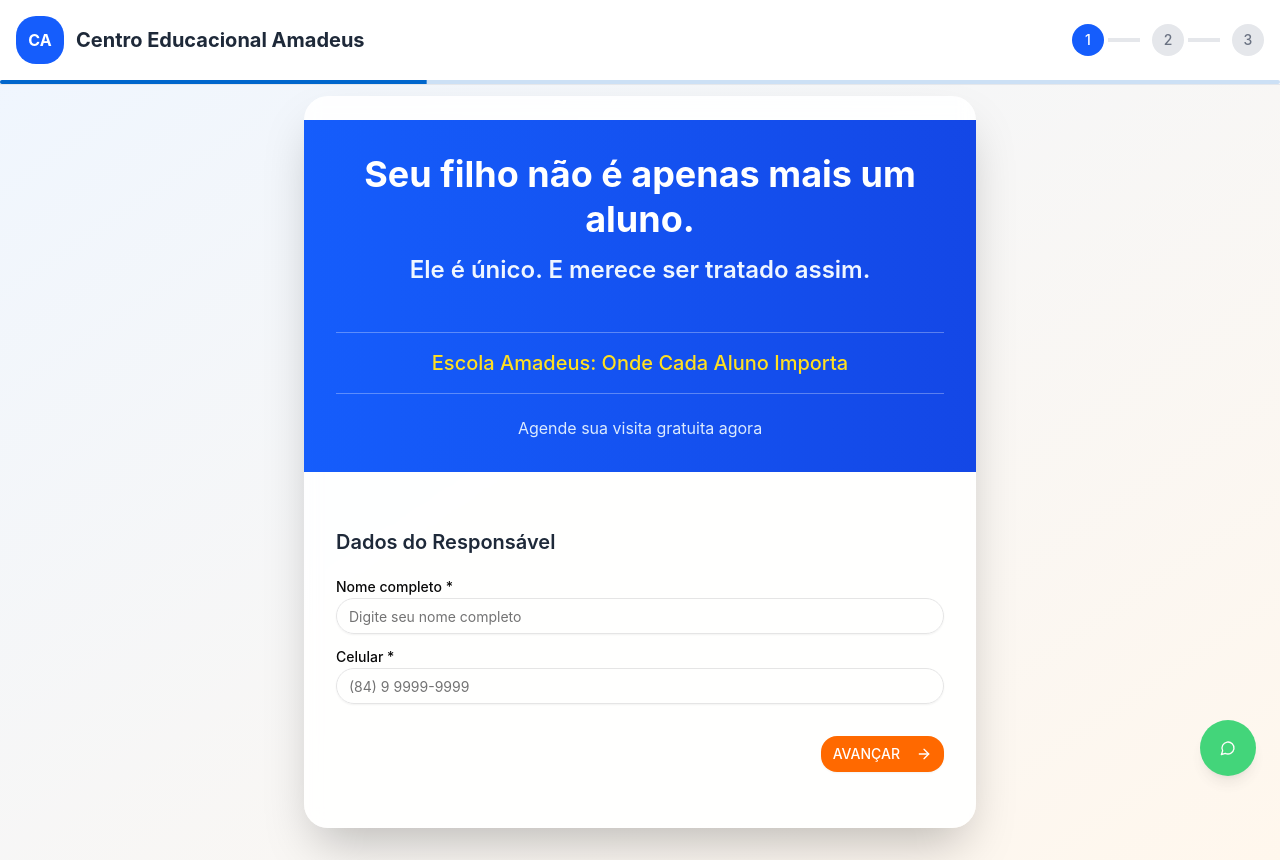
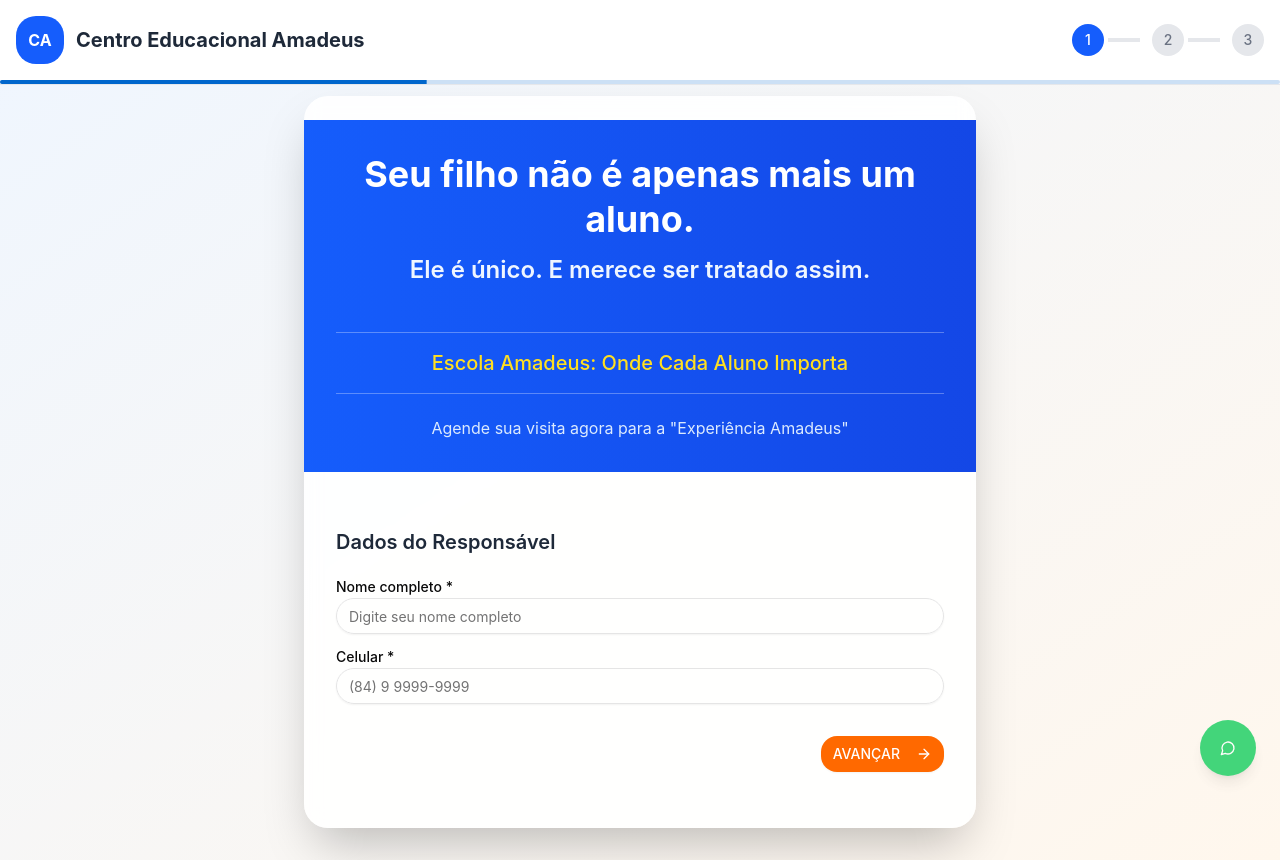
Before and after one commit to pedrologapp/amadeus-paginacaptura1, a React (Vite) app: page / in a window 1280 px wide. Built offline with nearby package versions, Linux system fonts and the light colour scheme.

Commit message:
Update App.jsx

```diff
--- a/src/App.jsx
+++ b/src/App.jsx
@@ -395,7 +395,7 @@ function App() {
 
               {/* CTA */}
               <p className="text-blue-100 text-base">
-                Agende sua visita gratuita agora
+                Agende sua visita agora para a "Experiência Amadeus"
               </p>
             </CardHeader>
 
```
